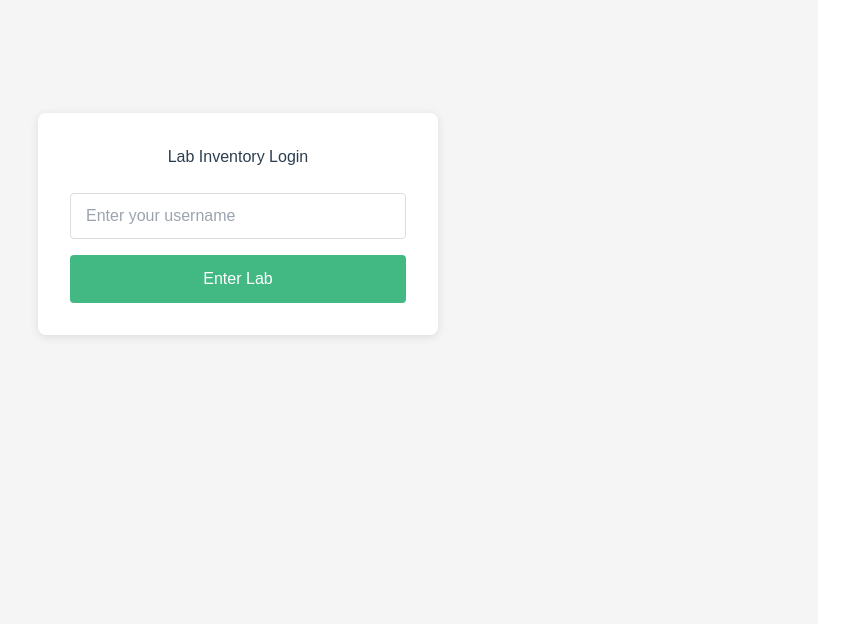
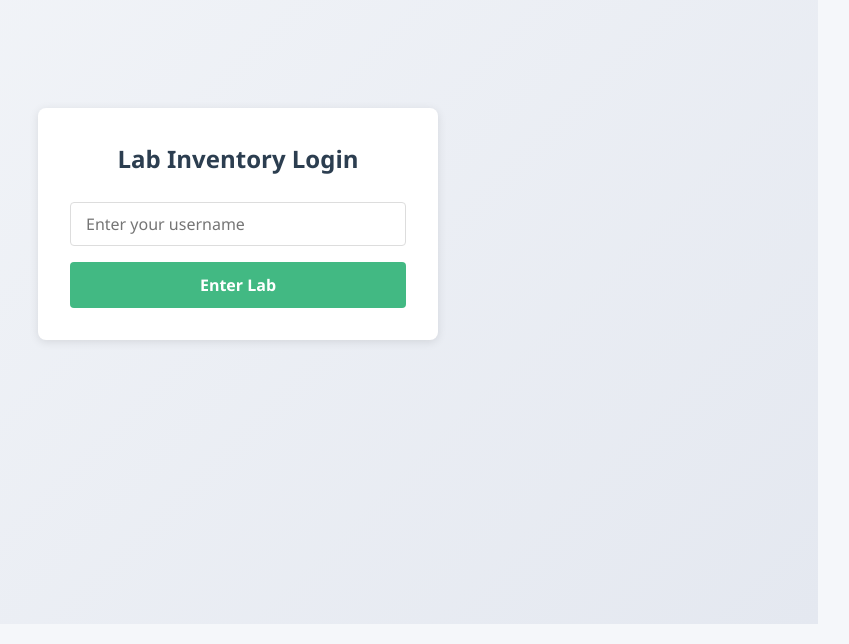
Before and after one commit to zatarainana/lab-inventory-frontend, a Vue app: page / in a window 1280 px wide. Shown: the part 196-840 px from the top of the page, without its empty margins (402-1251 px from the left). Built offline with nearby package versions, Linux system fonts and the light colour scheme.

Commit message:
Fixed database path issue

```diff
--- a/src/App.vue
+++ b/src/App.vue
@@ -313,25 +313,33 @@ const handleLogout = () => {
 const loadInventoryData = async () => {
   try {
     loading.value = true;
+    error.value = null;
 
-    // Fetch reagents first
-    const reagentsRes = await fetch(`${API_BASE_URL}/reagents`);
-    if (!reagentsRes.ok) throw new Error("Failed to fetch reagents");
-    const reagentsData = await reagentsRes.json();
+    // Fetch reagents
+    const response = await fetch(`${API_BASE_URL}/reagents`);
+    if (!response.ok) throw new Error("Failed to fetch reagents");
 
-    // Try to fetch history (but don't fail if it errors)
-    let historyData = { history: [] };
+    const data = await response.json();
+
+    // Handle both array and object responses
+    const reagentsArray = Array.isArray(data) ? data : data.reagents || [];
+
+    // Try to fetch history if endpoint exists
+    let historyArray = [];
     try {
       const historyRes = await fetch(`${API_BASE_URL}/reagents/history`);
-      historyData = historyRes.ok ? await historyRes.json() : { history: [] };
+      if (historyRes.ok) {
+        const historyData = await historyRes.json();
+        historyArray = Array.isArray(historyData) ? historyData : historyData.history || [];
+      }
     } catch (historyError) {
       console.warn("Could not load history:", historyError);
     }
 
     // Merge data
-    searchResults.value = reagentsData.reagents.map(reagent => ({
+    searchResults.value = reagentsArray.map(reagent => ({
       ...reagent,
-      history: historyData.history.filter(h => h.reagent_id === reagent.id)
+      history: historyArray.filter(h => h.reagent_id === reagent.id)
     }));
 
   } catch (err) {
@@ -384,36 +392,28 @@ const toggleCategory = (category) => {
 }
 
 const adjustQuantity = async (change) => {
-  if (!selectedReagent.value) return;
-
-  const newQuantity = selectedReagent.value.quantity + change;
-  if (newQuantity < 0) {
-    alert("Cannot have negative quantity");
-    return;
-  }
-
   try {
-    // Prepare update
-    const update = {
-      quantity: newQuantity,
-      user: username.value,
-      notes: newNote.value || `Quantity adjusted by ${change}`
-    };
+    const newQuantity = selectedReagent.value.quantity + change;
 
     // Optimistic UI update
-    const originalQuantity = selectedReagent.value.quantity;
     selectedReagent.value.quantity = newQuantity;
 
-    // Update server
     const response = await fetch(`${API_BASE_URL}/reagents/${selectedReagent.value.id}`, {
       method: 'PUT',
-      headers: { 'Content-Type': 'application/json' },
-      body: JSON.stringify(update)
+      headers: {
+        'Content-Type': 'application/json',
+      },
+      body: JSON.stringify({
+        quantity: newQuantity,
+        user: username.value,
+        change: change,
+        notes: `Quantity adjusted by ${change}`
+      })
     });
 
-    if (!response.ok) throw new Error("Server rejected update");
+    if (!response.ok) throw new Error(await response.text());
 
-    // Refresh data from server
+    // Refresh data after successful update
     await loadInventoryData();
 
   } catch (err) {
@@ -421,8 +421,8 @@ const adjustQuantity = async (change) => {
     if (selectedReagent.value) {
       selectedReagent.value.quantity -= change;
     }
-    alert("Sync failed. Please refresh and try again.");
-    console.error("Update error:", err);
+    console.error("Update failed:", err);
+    error.value = `Sync failed: ${err.message}`;
   }
 };
 
--- a/src/main.js
+++ b/src/main.js
@@ -1,5 +1,5 @@
+import './style.css' // Add this line at the very top
 import { createApp } from 'vue'
 import App from './App.vue'
-import './assets/css/main.css'
 
 createApp(App).mount('#app')
--- a/src/style.css
+++ b/src/style.css
@@ -1,92 +1,135 @@
+/* Add this to style.css */
 :root {
-  font-family: system-ui, Avenir, Helvetica, Arial, sans-serif;
-  line-height: 1.5;
-  font-weight: 400;
-
-  color-scheme: light dark;
-  color: rgba(255, 255, 255, 0.87);
-  background-color: #242424;
-
-  font-synthesis: none;
-  text-rendering: optimizeLegibility;
-  -webkit-font-smoothing: antialiased;
-  -moz-osx-font-smoothing: grayscale;
+  --primary: #4361ee;
+  --secondary: #3a0ca3;
+  --accent: #4895ef;
+  --light: #f8f9fa;
+  --dark: #212529;
+  --success: #4cc9f0;
+  --danger: #f72585;
+  --warning: #ff9e00;
+  --gray: #adb5bd;
 }
 
-a {
-  font-weight: 500;
-  color: #646cff;
-  text-decoration: inherit;
-}
-a:hover {
-  color: #535bf2;
+/* Base Reset */
+* {
+  margin: 0;
+  padding: 0;
+  box-sizing: border-box;
+  font-family: 'Segoe UI', system-ui, sans-serif;
 }
 
 body {
-  margin: 0;
-  display: flex;
-  place-items: center;
-  min-width: 320px;
+  background-color: #f5f7fa;
+  color: var(--dark);
+  line-height: 1.6;
   min-height: 100vh;
 }
 
-h1 {
-  font-size: 3.2em;
-  line-height: 1.1;
+/* Layout */
+.app-container {
+  max-width: 1400px;
+  margin: 0 auto;
+  padding: 2rem;
 }
 
-button {
-  border-radius: 8px;
-  border: 1px solid transparent;
-  padding: 0.6em 1.2em;
-  font-size: 1em;
-  font-weight: 500;
-  font-family: inherit;
-  background-color: #1a1a1a;
-  cursor: pointer;
-  transition: border-color 0.25s;
-}
-.delete-note-btn {
-  padding: 8px 12px;
-  background-color: #f44336;
-  color: white;
-  border: none;
-  border-radius: 4px;
-  cursor: pointer;
-  margin-left: 10px;
+/* Header */
+.app-header {
+  background: white;
+  padding: 1.5rem;
+  border-radius: 12px;
+  box-shadow: 0 2px 8px rgba(0,0,0,0.1);
+  margin-bottom: 2rem;
+  display: flex;
+  justify-content: space-between;
+  align-items: center;
 }
 
-.delete-note-btn:hover {
-  background-color: #d32f2f;
-}
-button:hover {
-  border-color: #646cff;
-}
-button:focus,
-button:focus-visible {
-  outline: 4px auto -webkit-focus-ring-color;
+.app-title {
+  color: var(--primary);
+  font-size: 1.8rem;
 }
 
-.card {
-  padding: 2em;
+/* Cards */
+.reagent-card {
+  background: white;
+  border-radius: 10px;
+  padding: 1.5rem;
+  box-shadow: 0 2px 4px rgba(0,0,0,0.05);
+  transition: all 0.3s ease;
+  border-left: 4px solid var(--accent);
+  margin-bottom: 1rem;
 }
 
-#app {
-  max-width: 1280px;
-  margin: 0 auto;
-  padding: 2rem;
-  text-align: center;
+.reagent-card:hover {
+  transform: translateY(-3px);
+  box-shadow: 0 6px 12px rgba(0,0,0,0.1);
 }
 
-@media (prefers-color-scheme: light) {
-  :root {
-    color: #213547;
-    background-color: #ffffff;
+/* Forms */
+input, textarea, select {
+  padding: 0.75rem 1rem;
+  border: 1px solid #e0e0e0;
+  border-radius: 8px;
+  width: 100%;
+  transition: all 0.3s;
+  font-size: 1rem;
+}
+
+input:focus {
+  border-color: var(--accent);
+  outline: none;
+  box-shadow: 0 0 0 3px rgba(72, 149, 239, 0.2);
+}
+
+/* Buttons */
+button {
+  padding: 0.75rem 1.5rem;
+  border: none;
+  border-radius: 8px;
+  cursor: pointer;
+  font-weight: 600;
+  transition: all 0.3s;
+  font-size: 1rem;
+}
+
+.primary-btn {
+  background: var(--primary);
+  color: white;
+}
+
+.primary-btn:hover {
+  background: var(--secondary);
+  transform: translateY(-1px);
+}
+
+/* Login Page */
+.login-container {
+  display: flex;
+  justify-content: center;
+  align-items: center;
+  min-height: 100vh;
+  background: linear-gradient(135deg, #f5f7fa 0%, #e4e8f0 100%);
+}
+
+.login-box {
+  background: white;
+  padding: 2.5rem;
+  border-radius: 16px;
+  box-shadow: 0 10px 25px rgba(0,0,0,0.1);
+  width: 100%;
+  max-width: 400px;
+}
+
+/* Add this at the end of style.css */
+@media (max-width: 768px) {
+  .app-header {
+    flex-direction: column;
+    gap: 1rem;
+    text-align: center;
   }
-  a:hover {
-    color: #747bff;
-  }
-  button {
-    background-color: #f9f9f9;
+
+  .reagent-card {
+    padding: 1rem;
   }
 }
--- a/vite.config.js
+++ b/vite.config.js
@@ -1,10 +1,11 @@
 import { defineConfig } from 'vite'
-import vue from '@vitejs/plugin-vue' // Add this line
+import vue from '@vitejs/plugin-vue'
 
 export default defineConfig({
-  plugins: [vue()], // Add this line
-  server: {
-    host: true,
-    allowedHosts: ['eiylmyk8s2.loclx.io']
+  plugins: [vue()],
+  base: '/', // Ensure this is exactly like this
+  build: {
+    outDir: 'dist',
+    emptyOutDir: true // Clears dist folder on each build
   }
 })
```
